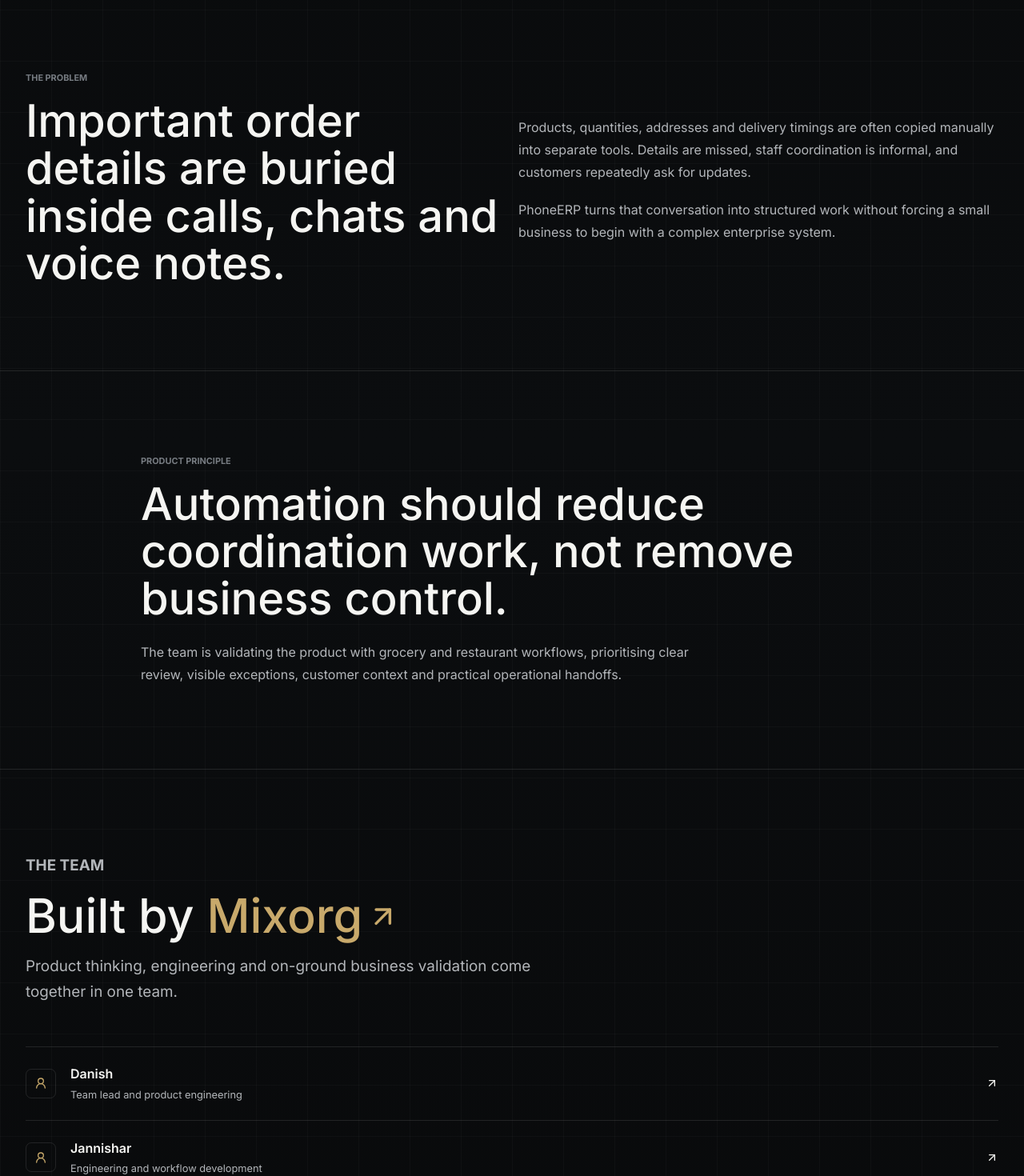
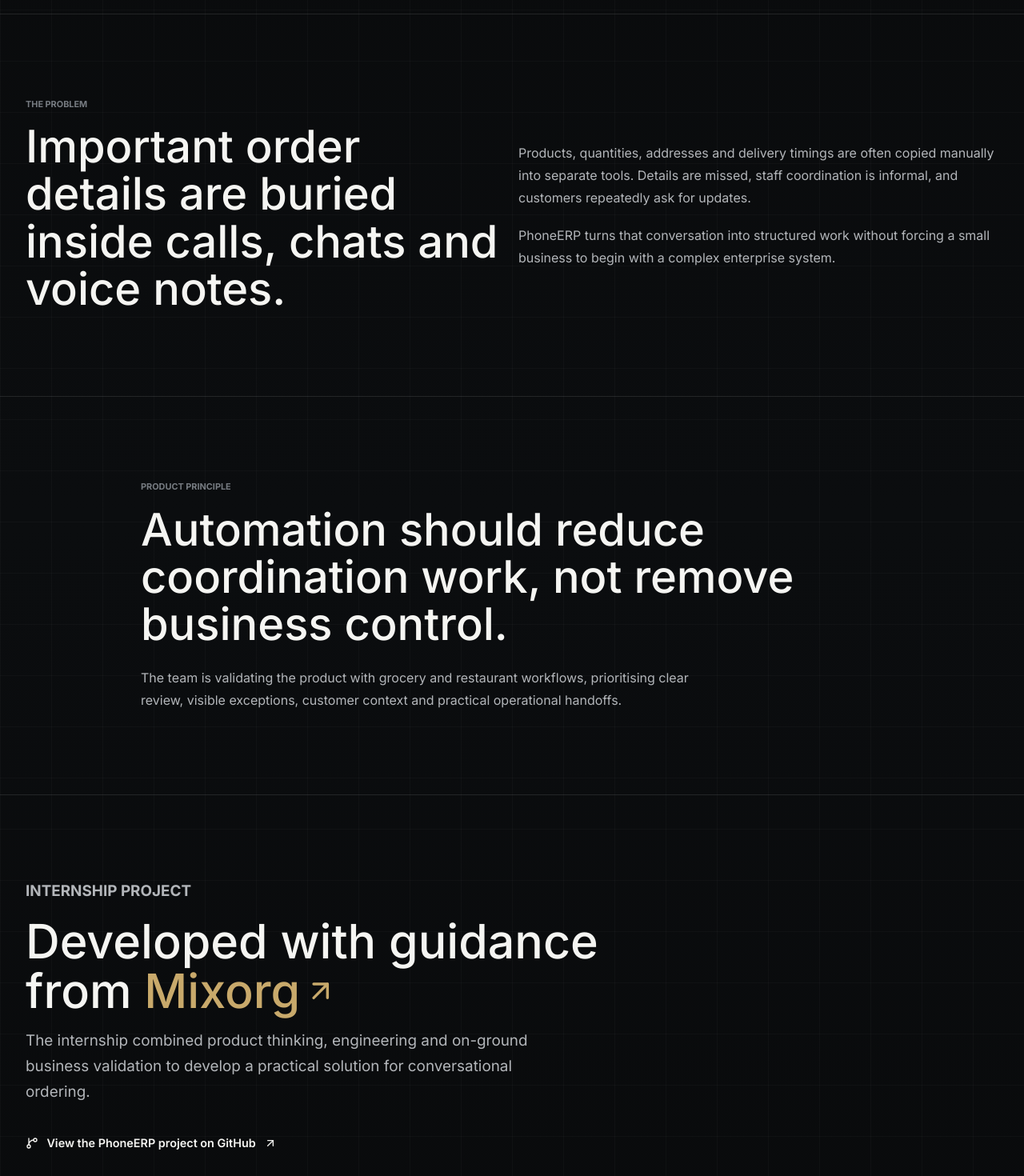
Before and after one commit to jannishar654/Phone-ERP-, a Next.js app in the folder frontend/: page /about in a window 1280 px wide. Shown: the part 820-2290 px from the top of the page at 80% size. Built offline with nearby package versions, Linux system fonts and the light colour scheme; no server answers.

Commit message:
fix: clarify internship attribution

```diff
--- a/frontend/src/app/about/page.tsx
+++ b/frontend/src/app/about/page.tsx
@@ -1,5 +1,8 @@
-import { ArrowUpRight, UserRound } from 'lucide-react';
+import { ArrowUpRight, GitBranch, UserRound } from 'lucide-react';
 import EditorialPage from '@/components/public/EditorialPage';
+
+const MIXORG_URL = 'https://www.linkedin.com/company/mixorg/';
+const REPOSITORY_URL = 'https://github.com/jannishar654/Phone-ERP-';
 
 const team = [
   { name: 'Danish', role: 'Team lead and product engineering', href: 'https://www.linkedin.com/in/danish90654/' },
@@ -9,20 +12,46 @@
 
 export default function AboutPage() {
   return (
-    <EditorialPage eyebrow="About" title="Built from the way small businesses actually receive orders." summary="PhoneERP is developed by the Mixorg team through direct workflow study, production testing and feedback from small businesses.">
-      <section className="public-section"><div className="public-container public-feature-split public-grid-2"><div><p className="public-kicker">The problem</p><h2>Important order details are buried inside calls, chats and voice notes.</h2></div><div className="public-copy"><p>Products, quantities, addresses and delivery timings are often copied manually into separate tools. Details are missed, staff coordination is informal, and customers repeatedly ask for updates.</p><p>PhoneERP turns that conversation into structured work without forcing a small business to begin with a complex enterprise system.</p></div></div></section>
-      <section className="public-section"><div className="public-container public-note-band"><p className="public-kicker">Product principle</p><h2>Automation should reduce coordination work, not remove business control.</h2><p>The team is validating the product with grocery and restaurant workflows, prioritising clear review, visible exceptions, customer context and practical operational handoffs.</p></div></section>
+    <EditorialPage
+      eyebrow="About"
+      title="Built from the way small businesses actually receive orders."
+      summary="PhoneERP was developed by Danish, Jannishar and Nasir during their internship with Mixorg, with guidance from Mixorg mentors and feedback from small businesses."
+    >
+      <section className="public-section">
+        <div className="public-container public-feature-split public-grid-2">
+          <div>
+            <p className="public-kicker">The problem</p>
+            <h2>Important order details are buried inside calls, chats and voice notes.</h2>
+          </div>
+          <div className="public-copy">
+            <p>Products, quantities, addresses and delivery timings are often copied manually into separate tools. Details are missed, staff coordination is informal, and customers repeatedly ask for updates.</p>
+            <p>PhoneERP turns that conversation into structured work without forcing a small business to begin with a complex enterprise system.</p>
+          </div>
+        </div>
+      </section>
+      <section className="public-section">
+        <div className="public-container public-note-band">
+          <p className="public-kicker">Product principle</p>
+          <h2>Automation should reduce coordination work, not remove business control.</h2>
+          <p>The team is validating the product with grocery and restaurant workflows, prioritising clear review, visible exceptions, customer context and practical operational handoffs.</p>
+        </div>
+      </section>
       <section className="public-section">
         <div className="public-container">
           <div className="public-section-heading">
-            <p className="public-kicker">The team</p>
+            <p className="public-kicker">Internship project</p>
             <h2>
-              Built by{' '}
-              <a className="public-inline-link" href="https://www.linkedin.com/company/mixorg/" target="_blank" rel="noreferrer">
+              Developed with guidance from{' '}
+              <a className="public-inline-link" href={MIXORG_URL} target="_blank" rel="noreferrer">
                 Mixorg <ArrowUpRight aria-hidden="true" />
               </a>
             </h2>
-            <p>Product thinking, engineering and on-ground business validation come together in one team.</p>
+            <p>The internship combined product thinking, engineering and on-ground business validation to develop a practical solution for conversational ordering.</p>
+            <a className="public-repository-link" href={REPOSITORY_URL} target="_blank" rel="noreferrer">
+              <GitBranch aria-hidden="true" />
+              View the PhoneERP project on GitHub
+              <ArrowUpRight aria-hidden="true" />
+            </a>
           </div>
           <div className="public-team-list">
             {team.map((member) => (
--- a/frontend/src/app/globals.css
+++ b/frontend/src/app/globals.css
@@ -474,6 +474,18 @@
   color: var(--pe-gold);
 }
 .public-inline-link svg { width: .7em; height: .7em; }
+.public-repository-link {
+  display: inline-flex;
+  align-items: center;
+  gap: .65rem;
+  width: fit-content;
+  margin-top: 1.3rem;
+  color: var(--pe-text);
+  font-size: .9rem;
+  font-weight: 600;
+}
+.public-repository-link:hover { color: var(--pe-gold); }
+.public-repository-link svg { width: 1rem; height: 1rem; flex: 0 0 auto; }
 .public-team-list { border-top: 1px solid var(--pe-border); }
 .public-team-list > a {
   display: grid;
```
